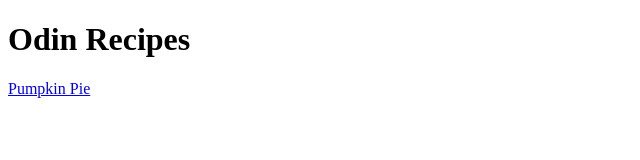
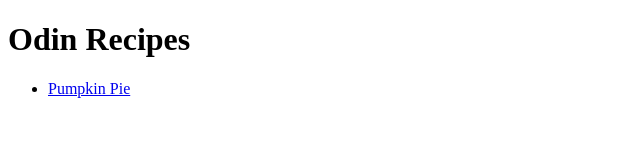
Before and after one commit to liquid-ic3/odin-recipes, a plain HTML site: page index.html in a window 1280 px wide. Shown: the whole page, without its empty margins (0-640 px from the left). Drawn offline with Linux system fonts and the light colour scheme.

Commit message:
Change index links to list

```diff
--- a/index.html
+++ b/index.html
@@ -7,6 +7,8 @@
   </head>
 <body>
 <h1>Odin Recipes</h1>
-<a href="recipes/pumpkin_pie.html">Pumpkin Pie</a>
+<ul>
+	<li><a href="recipes/pumpkin_pie.html">Pumpkin Pie</a></li>
+</ul>
 </body>
 </html>
```
